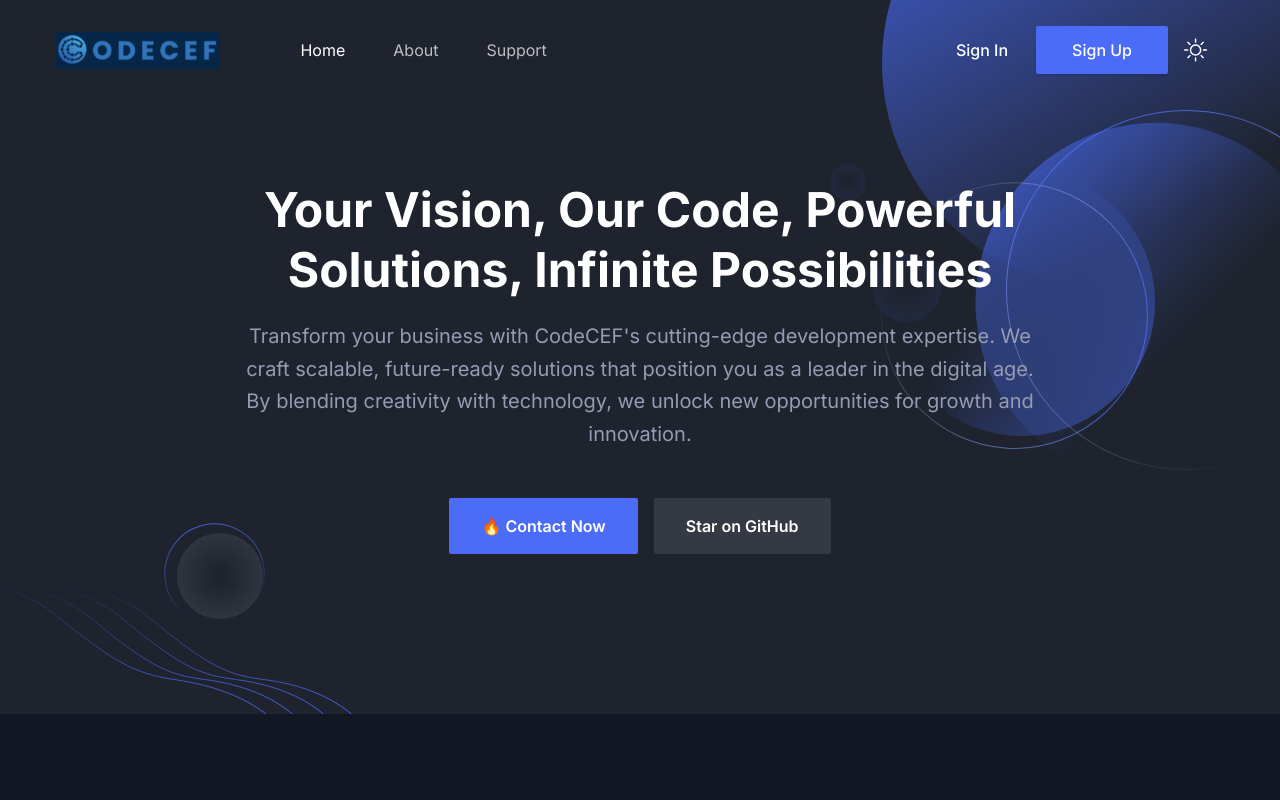
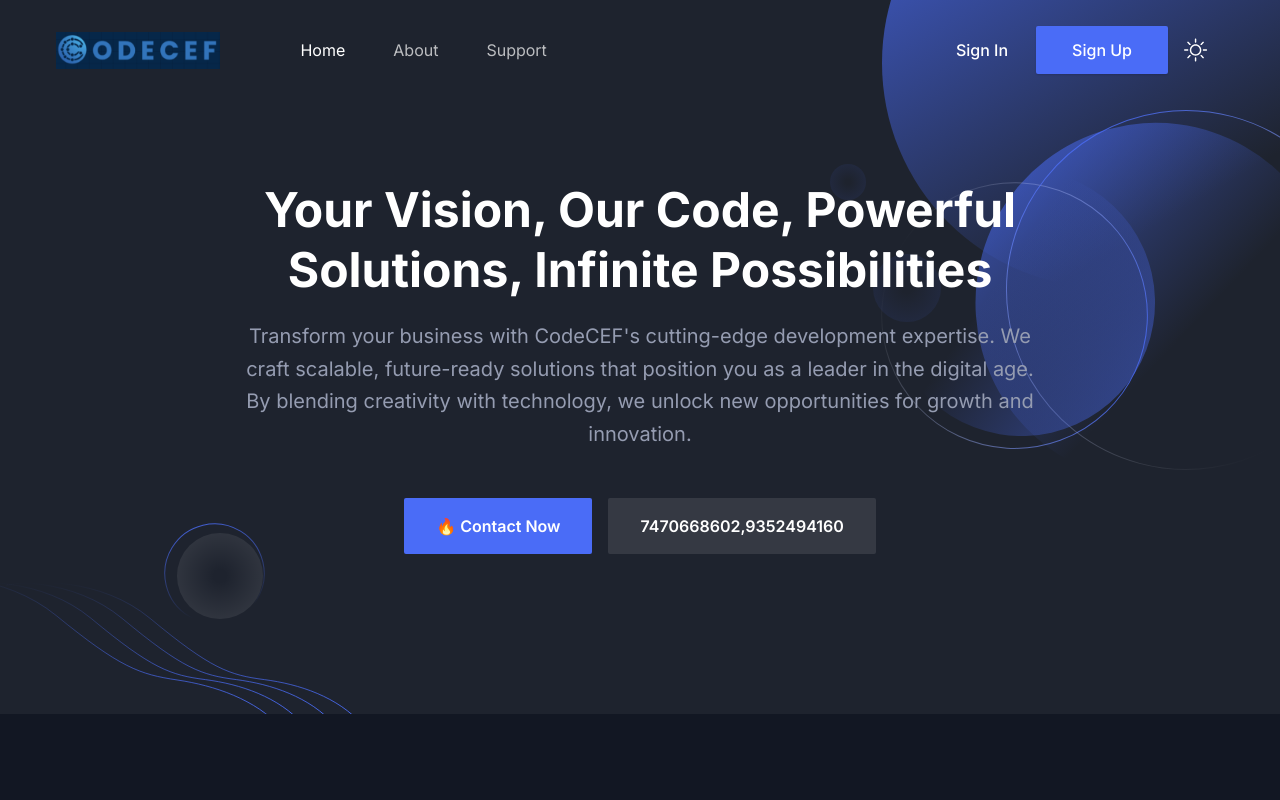
Before and after one commit to codecef/codecef, a Next.js app: page / in a window 1280 px wide. Shown: the top 800 px of the page. Built offline with nearby package versions, Linux system fonts and the light colour scheme.

Commit message:
final footer

```diff
--- a/src/components/Hero/index.tsx
+++ b/src/components/Hero/index.tsx
@@ -33,7 +33,7 @@ const Hero = () => {
                     href=""
                     className="inline-block rounded-sm bg-black px-8 py-4 text-base font-semibold text-white duration-300 ease-in-out hover:bg-black/90 dark:bg-white/10 dark:text-white dark:hover:bg-white/5"
                   >
-                    Star on GitHub
+                    7470668602,9352494160
                   </Link>
                 </div>
               </div>
```
